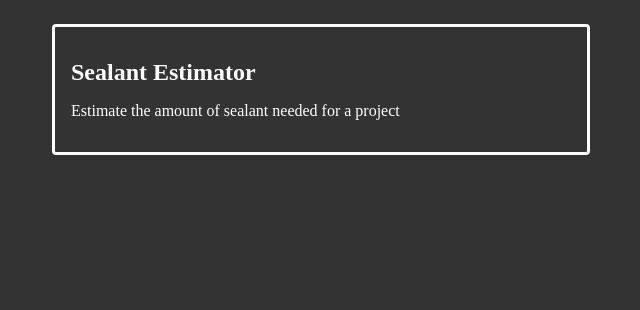
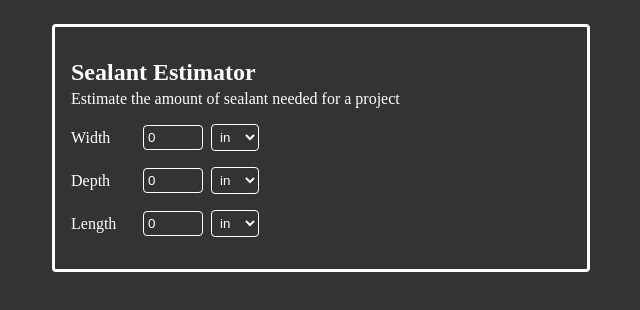
Before and after one commit to samm459/sealant-estimator, a React app: page / in a window 1280 px wide. Shown: the top 310 px of the page, without its empty margins (319-959 px from the left). Built offline with nearby package versions, Linux system fonts and the light colour scheme.

Commit message:
Add estimator form fields

```diff
--- a/package.json
+++ b/package.json
@@ -28,9 +28,11 @@
         "webpack-dev-server": "^5.0.4"
     },
     "dependencies": {
+        "formik": "^2.4.6",
         "jest": "^29.7.0",
         "react": "^18.3.1",
         "react-dom": "^18.3.1",
-        "tailwindcss": "^3.4.7"
+        "tailwindcss": "^3.4.7",
+        "yup": "^1.4.0"
     }
 }
--- a/src/estimator.tsx
+++ b/src/estimator.tsx
@@ -1,8 +1,68 @@
+import { Formik, Form, Field, ErrorMessage } from 'formik';
+import { object, number, string } from 'yup';
+
 export const Estimator = () => {
     return (
         <div className='tw-text-white tw-border-solid tw-border-white tw-p-4 tw-rounded tw-max-w-[500px] tw-m-auto'>
-            <h1 className="tw-text-[1.5rem]">Sealant Estimator</h1>
-            <p>Estimate the amount of sealant needed for a project</p>
+            <h1 className="tw-text-[1.5rem] tw-mb-1">Sealant Estimator</h1>
+            <p className='tw-m-0 tw-mb-4'>Estimate the amount of sealant needed for a project</p>
+            <Formik
+                initialValues={{
+                    width: 0,
+                    length: 0,
+                    depth: 0,
+                    widthUnit: 'in',
+                    lengthUnit: 'in',
+                    depthUnit: 'in',
+                }}
+                validationSchema={object({
+                    width: number().required().min(0),
+                    length: number().required().min(0),
+                    depth: number().required().min(0),
+                    widthUnit: string().oneOf(['in', 'ft', 'cm', 'm']).required(),
+                    lengthUnit: string().oneOf(['in', 'ft', 'cm', 'm']).required(),
+                    depthUnit: string().oneOf(['in', 'ft', 'cm', 'm']).required(),
+                })}
+                onSubmit={(values) => {
+                    console.log(values);
+                }}
+            >
+                <Form>
+                    <div className='tw-mb-4 tw-flex tw-items-center'>
+                        <label className='tw-m-0 tw-p-0 tw-mr-2 tw-min-w-[4rem]' htmlFor="width">Width</label>
+                        <Field name="width" type="number" className='tw-mr-1 tw-p-1 tw-rounded tw-border-solid tw-border tw-border-white tw-bg-transparent tw-text-white tw-shadow-none tw-w-[50px]' />
+                        <ErrorMessage name="width" />
+                        <Field as="select" name="widthUnit" className='tw-ml-1 tw-p-1 tw-rounded tw-border tw-border-solid tw-border-white tw-text-white tw-bg-transparent tw-shadow-none'>
+                            <option value="in">in</option>
+                            <option value="ft">ft</option>
+                            <option value="cm">cm</option>
+                            <option value="m">m</option>
+                        </Field>
+                    </div>
+                    <div className='tw-mb-4 tw-flex tw-items-center'>
+                        <label className='tw-m-0 tw-p-0 tw-mr-2 tw-min-w-[4rem]' htmlFor="depth">Depth</label>
+                        <Field name="depth" type="number" className='tw-mr-1 tw-p-1 tw-rounded tw-border-solid tw-border tw-border-white tw-bg-transparent tw-text-white tw-shadow-none tw-w-[50px]' />
+                        <ErrorMessage name="depth" />
+                        <Field as="select" name="depthUnit" className='tw-ml-1 tw-p-1 tw-rounded tw-border tw-border-solid tw-border-white tw-text-white tw-bg-transparent tw-shadow-none'>
+                            <option value="in">in</option>
+                            <option value="ft">ft</option>
+                            <option value="cm">cm</option>
+                            <option value="m">m</option>
+                        </Field>
+                    </div>
+                    <div className='tw-mb-4 tw-flex tw-items-center'>
+                        <label className='tw-m-0 tw-p-0 tw-mr-2 tw-min-w-[4rem]' htmlFor="length">Length</label>
+                        <Field name="length" type="number" className='tw-mr-1 tw-p-1 tw-rounded tw-border-solid tw-border tw-border-white tw-bg-transparent tw-text-white tw-shadow-none tw-w-[50px]' />
+                        <ErrorMessage name="length" />
+                        <Field as="select" name="lengthUnit" className='tw-ml-1 tw-p-1 tw-rounded tw-border tw-border-solid tw-border-white tw-text-white tw-bg-transparent tw-shadow-none'>
+                            <option value="in">in</option>
+                            <option value="ft">ft</option>
+                            <option value="cm">cm</option>
+                            <option value="m">m</option>
+                        </Field>
+                    </div>
+                </Form>
+            </Formik>
         </div>
     )
 }
```
Also changed, not shown: 1 other file (tests, documents, lock files or other folders).
